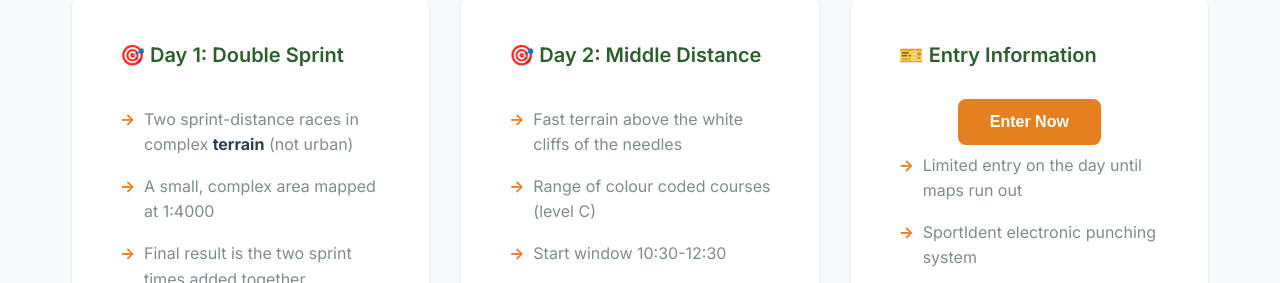
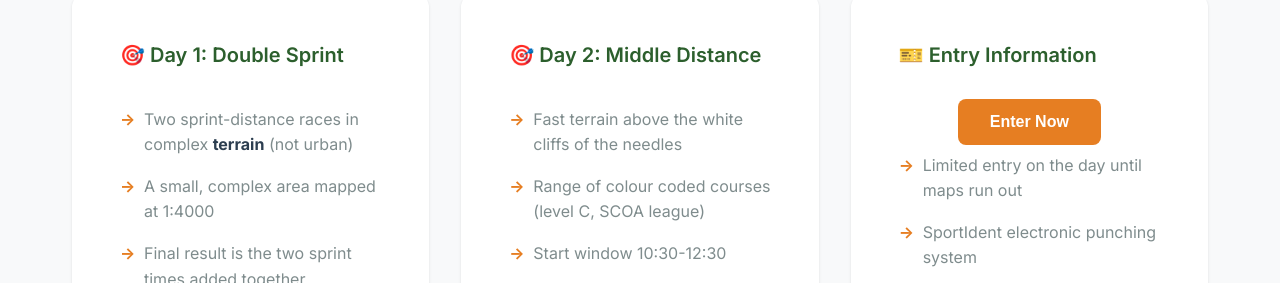
Before and after one commit to bwindsor/wighto-50, a website built with webpack: page index.html in a window 1280 px wide. Shown: the part 846-1129 px from the top of the page. Built offline with nearby package versions, Linux system fonts and the light colour scheme.

Commit message:
Add that day 2 is part of the SCOA league

```diff
--- a/index.html
+++ b/index.html
@@ -80,7 +80,7 @@
             <h3>🎯 Day 2: Middle Distance</h3>
             <ul>
               <li>Fast terrain above the white cliffs of the needles</li>
-              <li>Range of colour coded courses (level C)</li>
+              <li>Range of colour coded courses (level C, SCOA league)</li>
               <li>Start window 10:30-12:30</li>
               <li><a href="https://maps.app.goo.gl/d5rBDWLbpqSXHFJMA" target="_blank">Car park location</a> [adjacent to assembly]</li>
             </ul>
```
